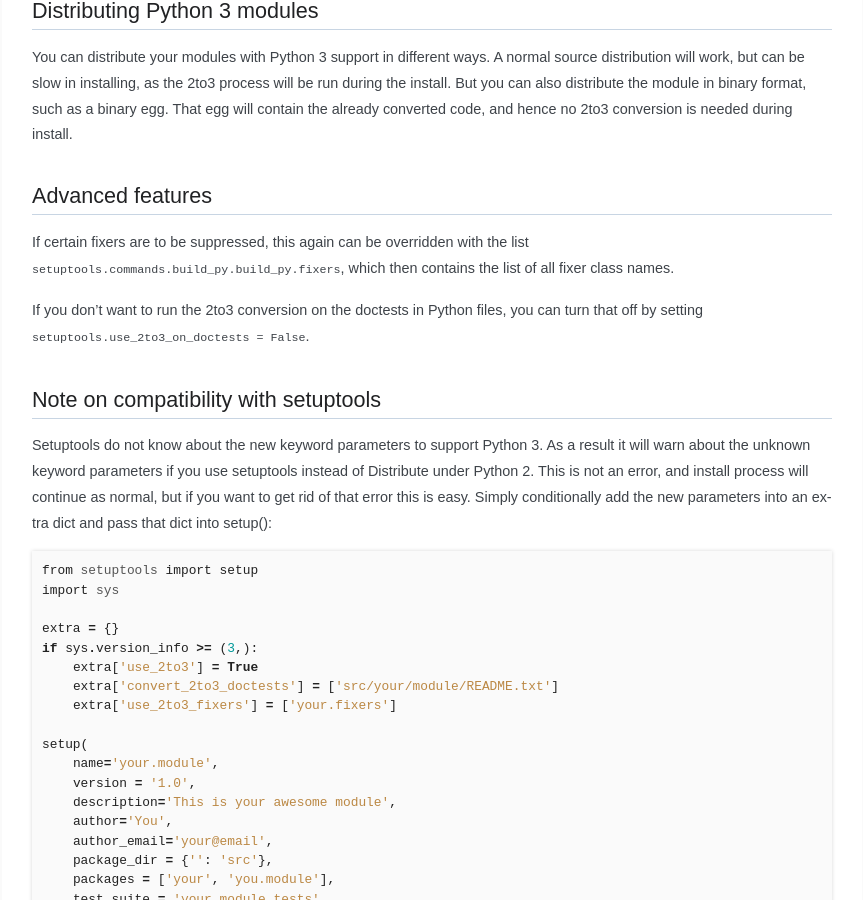
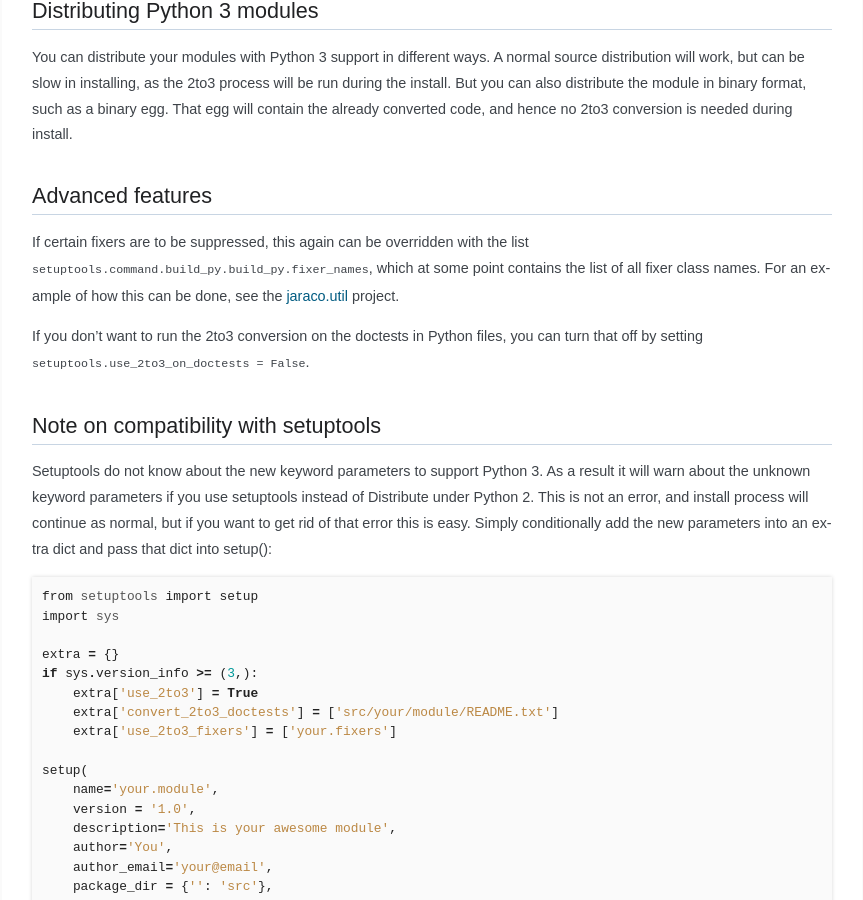
Before and after one commit to Distrotech/setuptools, a Sphinx documentation site: the page built from docs/python3.txt, in a window 1280 px wide and 900 px high, scrolled down 1294 px. Shown: the whole window, without its empty margins (298-1161 px from the left). Built offline with Sphinx 7.4.7, drawn with Linux system fonts in a browser that asks for light colours.

Commit message:
Updated documentation to reflect implementation

```diff
--- a/docs/python3.txt
+++ b/docs/python3.txt
@@ -81,8 +81,10 @@
 =================
 
 If certain fixers are to be suppressed, this again can be overridden with the
-list ``setuptools.commands.build_py.build_py.fixers``, which then contains the
-list of all fixer class names.
+list ``setuptools.command.build_py.build_py.fixer_names``, which at some
+point contains the list of all fixer class names. For an example of how this
+can be done, see the `jaraco.util <https://bitbucket.org/jaraco/jaraco.util>`_
+project.
 
 If you don't want to run the 2to3 conversion on the doctests in Python files,
 you can turn that off by setting ``setuptools.use_2to3_on_doctests = False``.
```
